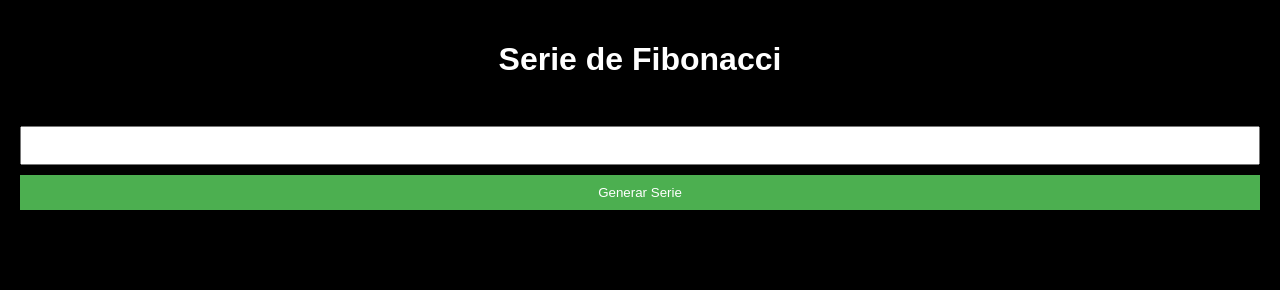
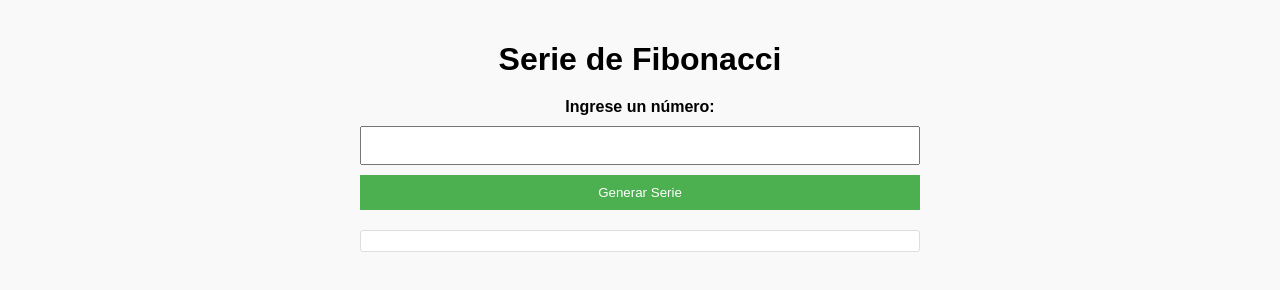
Before and after one commit to Fredy-AP/FIbonacci, a plain HTML site: page index.html in a window 1280 px wide. Shown: the top 290 px of the page. Drawn offline with Linux system fonts and the light colour scheme.

Commit message:
Update index.html

```diff
--- a/index.html
+++ b/index.html
@@ -7,30 +7,24 @@
             font-family: Arial, sans-serif;
             margin: 0;
             padding: 0;
-            background-color: #000000;
-
+            background-color: #f9f9f9;
         }
 
         .container {
+            max-width: 600px;
             margin: 0 auto;
             padding: 20px;
             box-sizing: border-box;
-            min-height: 200vh; /* Ajuste para ocupar la altura completa */
-            display: flex;
-            flex-direction: column;
-            justify-content: center;
         }
 
         h1 {
             text-align: center;
             margin-bottom: 20px;
-            color:white;
         }
 
         .form-container {
             text-align: center;
             margin-bottom: 20px;
-            flex-grow: 1; /* Ajuste para que ocupe el espacio disponible */
         }
 
         label {
@@ -78,12 +72,23 @@
         @media screen and (max-width: 480px) {
             .container {
                 padding: 10px;
-                min-height: initial; /* Revertir el ajuste de altura */
             }
 
             input, button {
                 padding: 8px;
                 font-size: 14px;
+            }
+        }
+
+        /* Estilos adicionales para dispositivos móviles */
+        @media screen and (max-width: 320px) {
+            .container {
+                padding: 5px;
+            }
+
+            input, button {
+                padding: 6px;
+                font-size: 12px;
             }
         }
     </style>
```
